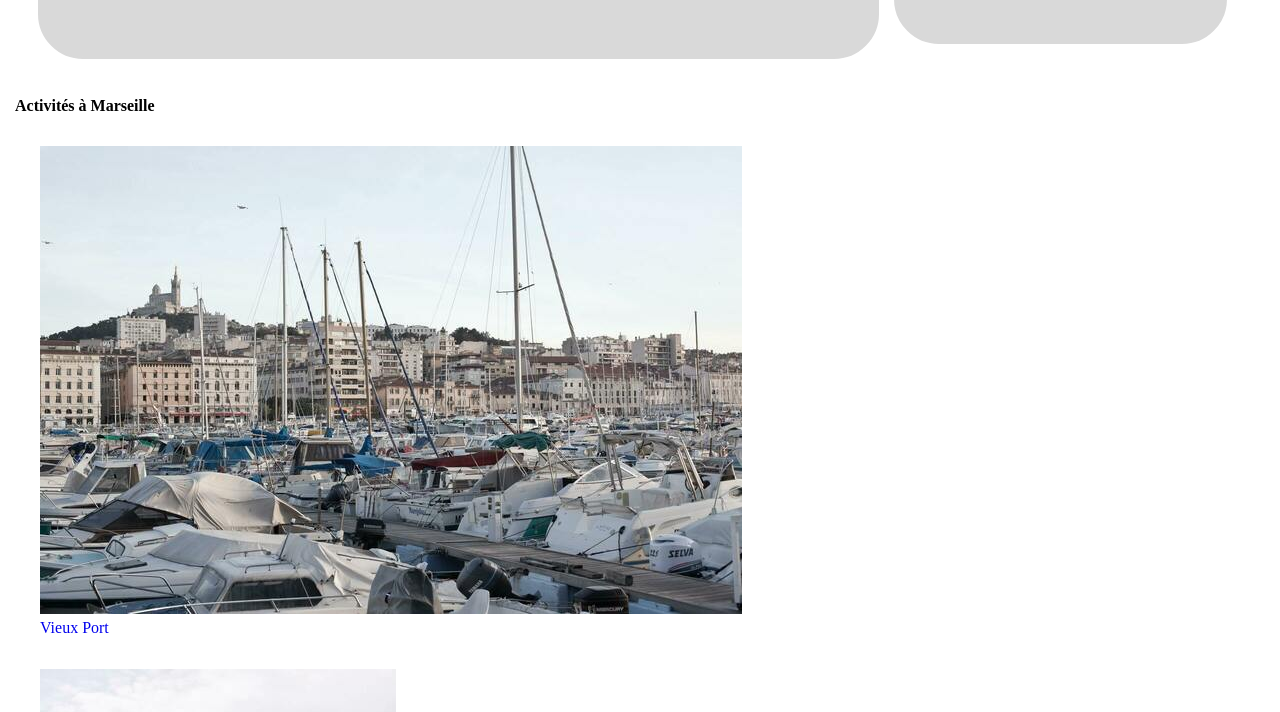
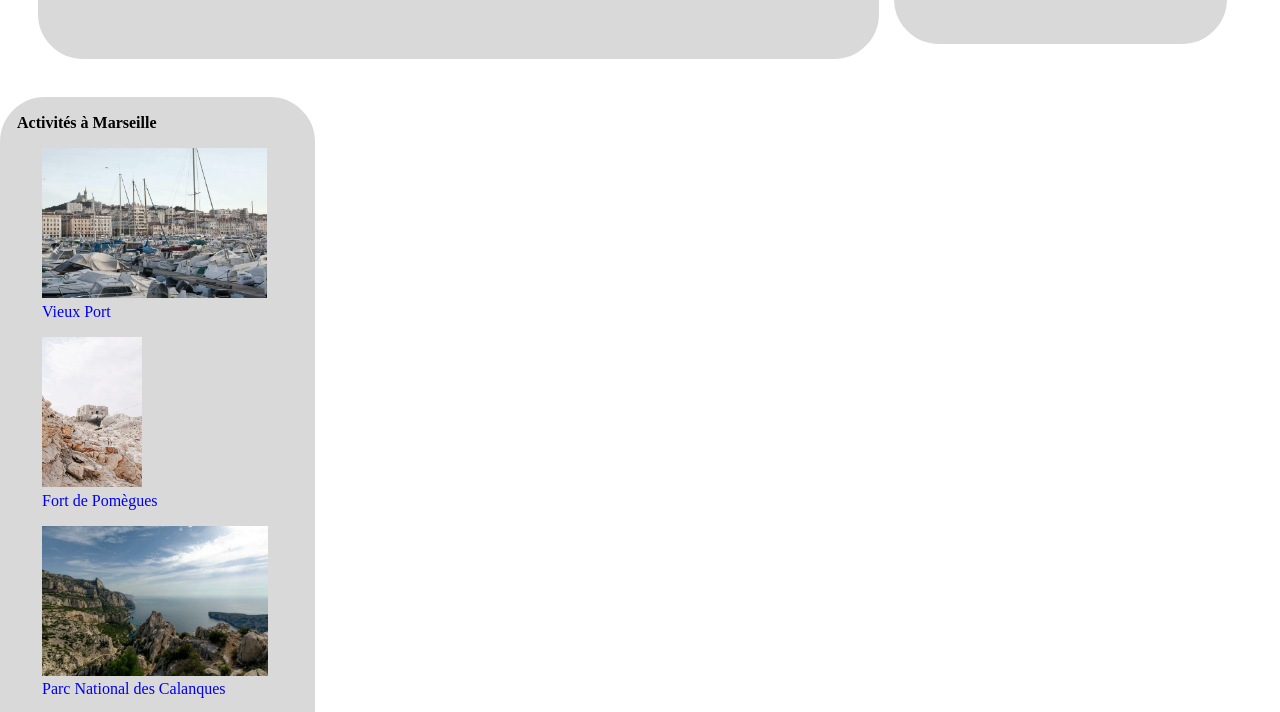
Before and after one commit to laetitia41500/Booki, a plain HTML site: page index.html in a window 1280 px wide. Shown: the part 1515-2227 px from the top of the page. Drawn offline with nearby package versions, Linux system fonts and the light colour scheme.

Commit message:
amélioration  design container activités

```diff
--- a/style.css
+++ b/style.css
@@ -250,13 +250,19 @@ figcaption figure {
   color:var(--blue);
 }
 
-.activites ul {
-  display: flex;
-  flex-direction: column;
-  align-items: flex-start;
-  justify-content: space-around;
+.activites img {
+  width: 51 vw;
+  height: 150px;
+}
 
+.activites {
+  display:inline-block;
+  border: 2px solid var(--grey);
+  background-color: var(--grey);
+  border-radius: 45px;
+  gap: 25px;
 }
+
 footer {
   display: flex;
   flex-direction: row;
```
